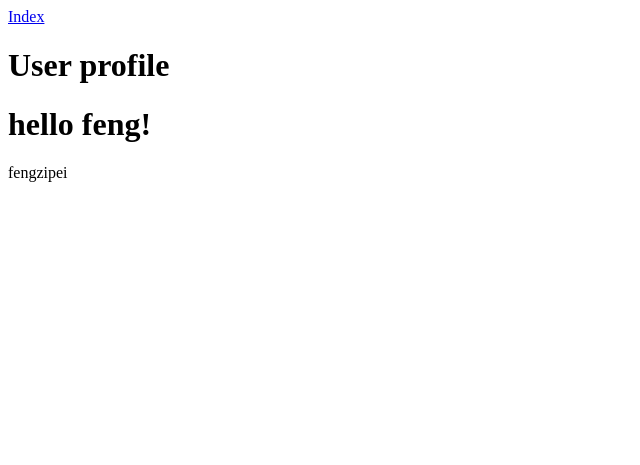
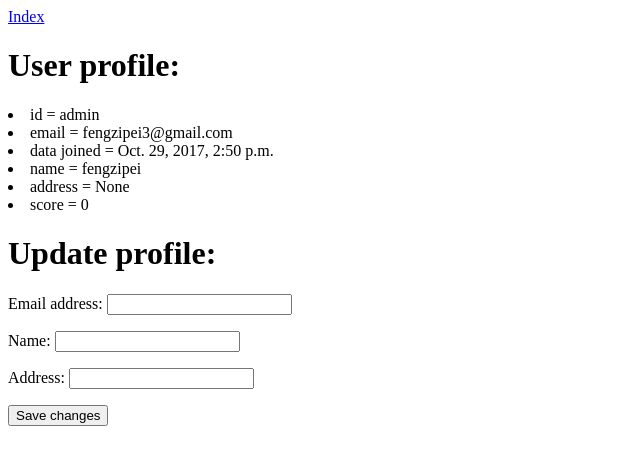
Before and after one commit to fengzipei/rango, a Django app: template lanunion/templates/lanunion/profile.html in a window 1280 px wide. Shown: the top 465 px of the page, without its empty margins (0-640 px from the left). Run offline with Django 3.2, Linux system fonts and the light colour scheme; the template is opened without the code that fills it: values that come from a table or form of the project are taken from there, others are empty; a user stored in the database is signed in; data comes from the database, SQL or seed files in the repository.

Commit message:
1. Change some inappropriate name; 2. finish 'update user profile' feature;

```diff
--- a/lanunion/admin.py
+++ b/lanunion/admin.py
@@ -4,8 +4,8 @@
 
 from .models import *
 
-admin.site.register(Staff)
+admin.site.register(Profile)
 admin.site.register(RepairOrder)
-admin.site.register(Applications)
-admin.site.register(Advices)
+admin.site.register(Application)
+admin.site.register(Advice)
 admin.site.register(News)
--- /dev/null
+++ b/lanunion/forms.py
@@ -0,0 +1,15 @@
+from django import forms
+from django.contrib.auth.models import User
+from lanunion.models import Profile
+
+
+class UserForm(forms.ModelForm):
+    class Meta:
+        model = User
+        fields = ('email',)
+
+
+class ProfileForm(forms.ModelForm):
+    class Meta:
+        model = Profile
+        fields = ('name', 'address')
--- a/lanunion/models.py
+++ b/lanunion/models.py
@@ -2,11 +2,11 @@
 
 from django.contrib.auth.models import User
 
-
 # Create your models here.
+from django.utils import timezone
 
 
-class Staff(models.Model):
+class Profile(models.Model):
     user = models.OneToOneField(User)
     name = models.CharField(max_length=50)
     categories = (
@@ -18,8 +18,8 @@
     )
     category = models.CharField(max_length=50, choices=categories)
     score = models.IntegerField(default=0)
-    address = models.CharField(max_length=100)
-    join_time = models.DateTimeField('date joined')
+    address = models.CharField(max_length=100, null=True, blank=True)
+    join_time = models.DateTimeField('date joined', default=timezone.now)
     exit_time = models.DateTimeField('date leave', null=True, blank=True)
 
     def __str__(self):
@@ -31,33 +31,33 @@
 
 class RepairOrder(models.Model):
     order_id = models.AutoField(primary_key=True)
-    applicant_id = models.ForeignKey(Staff, on_delete=models.CASCADE, related_name='applicant_id')
+    applicant_id = models.ForeignKey(User, on_delete=models.CASCADE, related_name='applicant_id')
     problem_text = models.CharField(max_length=500)
-    repairer_id = models.ForeignKey(Staff, on_delete=models.CASCADE, related_name='repairer_id', blank=True, null=True)
-    start_time = models.DateTimeField('date created')
-    end_time = models.DateTimeField('date finished', blank=True, null=True)
+    repairer_id = models.ForeignKey(User, on_delete=models.CASCADE, related_name='repairer_id', blank=True, null=True)
+    create_time = models.DateTimeField('date created')
+    finish_time = models.DateTimeField('date finished', blank=True, null=True)
     comment = models.CharField(max_length=500, blank=True, null=True)
 
     def __str__(self):
         return str(self.order_id) + " " + str(self.applicant_id.id) + " " + str(self.applicant_id.name)
 
 
-class Advices(models.Model):
+class Advice(models.Model):
     id = models.AutoField(primary_key=True)
     content = models.CharField(max_length=1000)
-    create_time = models.DateTimeField('date created')
-    suggester_id = models.ForeignKey(Staff, on_delete=models.CASCADE)
+    create_time = models.DateTimeField('date created', default=timezone.now)
+    suggester_id = models.ForeignKey(User, on_delete=models.CASCADE)
 
     def __str__(self):
         return str(self.id) + " " + self.content[:10]
 
 
-class Applications(models.Model):
+class Application(models.Model):
     application_id = models.AutoField(primary_key=True)
-    applicant_id = models.ForeignKey(Staff, on_delete=models.CASCADE, related_name='newbie_id')
-    application_time = models.DateTimeField('data created')
+    applicant_id = models.ForeignKey(User, on_delete=models.CASCADE, related_name='newbie_id')
+    create_time = models.DateTimeField('data created', default=timezone.now)
     reason = models.CharField(max_length=500)
-    auditor_id = models.ForeignKey(Staff, on_delete=models.CASCADE, related_name='auditor_id', blank=True, null=True)
+    auditor_id = models.ForeignKey(User, on_delete=models.CASCADE, related_name='auditor_id', blank=True, null=True)
     comment = models.CharField(max_length=500, blank=True, null=True)
     audit_time = models.DateTimeField('date audited', blank=True, null=True)
 
@@ -68,8 +68,8 @@
 class News(models.Model):
     id = models.AutoField(primary_key=True)
     title = models.CharField(max_length=100)
-    publish_time = models.DateTimeField('data published')
-    pubisher_id = models.ForeignKey(Staff, on_delete=models.CASCADE, related_name='publisher_id')
+    publish_time = models.DateTimeField('data published', default=timezone.now)
+    pubisher_id = models.ForeignKey(User, on_delete=models.CASCADE, related_name='publisher_id')
     content = models.CharField(max_length=1500)
 
     def __str__(self):
--- a/lanunion/templates/lanunion/profile.html
+++ b/lanunion/templates/lanunion/profile.html
@@ -2,19 +2,21 @@
 
 {% block body_block %}
 
-    <h1>User profile</h1>
+    <h1>User profile:</h1>
+    <li>id = {{ user.username }}</li>
+    <li>email = {{ user.email }}</li>
+    <li>data joined = {{ user.date_joined }}</li>
+    <li>name = {{ profile.name }}</li>
+    <li>address = {{ profile.address }}</li>
+    <li>score = {{ profile.score }}</li>
 
-    {% if user.is_authenticated %}
-        <h1>hello {{ user.username }}!</h1>
+    <h1>Update profile:</h1>
 
-        {% if user_profile %}
-            {{ user_profile.name }}
-        {% else %}
-            <p>No attributes are available.</p>
-        {% endif %}
-
-    {% else %}
-        <h1>Please login first.</h1>
-    {% endif %}
+    <form method="post">
+        {% csrf_token %}
+        {{ user_form.as_p }}
+        {{ profile_form.as_p }}
+        <button type="submit">Save changes</button>
+    </form>
 
 {% endblock %}
--- a/lanunion/urls.py
+++ b/lanunion/urls.py
@@ -10,5 +10,5 @@
     url(r'^login/$', views.user_login, name='login'),
     url(r'^logout/$', views.user_logout, name='logout'),
     url(r'^about/$', views.about, name='about'),
-    url(r'^profile/$', views.user_profile, name='user_profile'),
+    url(r'^profile/$', views.profile, name='profile'),
 ]
```
Also changed, not shown: lanunion/views.py (+17 -6 lines), db.sqlite3, lanunion/migrations/0001_initial.py, lanunion/migrations/0002_auto_20171029_1506.py (added), lanunion/migrations/0003_auto_20171029_1509.py (added), lanunion/migrations/0004_auto_20171029_1509.py (added), lanunion/migrations/0005_auto_20171029_1518.py (added).
